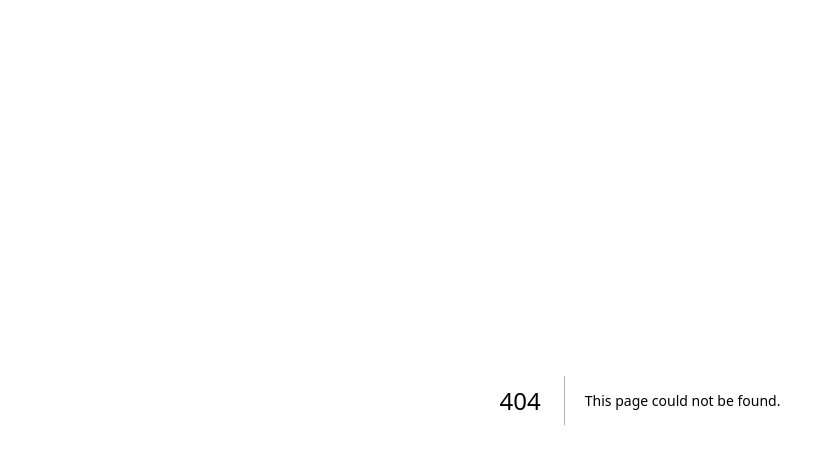
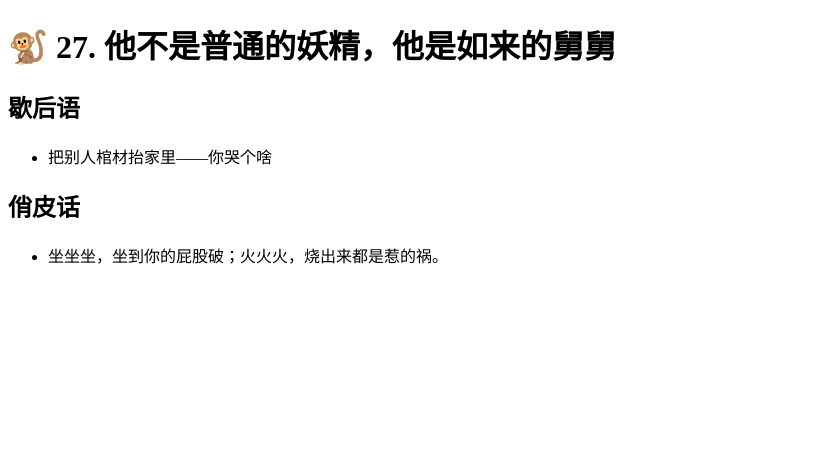
Before and after one commit to eddiehe99/bannatienet, a Next.js app: page /journey-to-the-west/monkey-27 in a window 1280 px wide. Before the commit this address had no page. Shown: the top 464 px of the page, without its empty margins (0-835 px from the left). Built offline with nearby package versions, Linux system fonts and the light colour scheme.

Commit message:
feat: add monkey-27

```diff
--- a/src/pages/journey-to-the-west/_meta.js
+++ b/src/pages/journey-to-the-west/_meta.js
@@ -1,6 +1,7 @@
 /* eslint-disable prettier/prettier */
 /* eslint-disable import/no-anonymous-default-export */
 export default {
+    'monkey-27': '🐒 27',
     'monkey-26': '🐒 26',
     'monkey-24': '🐒 24',
     'monkey-23': '🐒 23',
--- /dev/null
+++ b/src/pages/journey-to-the-west/monkey-27.mdx
@@ -0,0 +1,9 @@
+# 🐒 27. 他不是普通的妖精，他是如来的舅舅
+
+## 歇后语
+
+- 把别人棺材抬家里——你哭个啥
+
+## 俏皮话
+
+- 坐坐坐，坐到你的屁股破；火火火，烧出来都是惹的祸。
```
